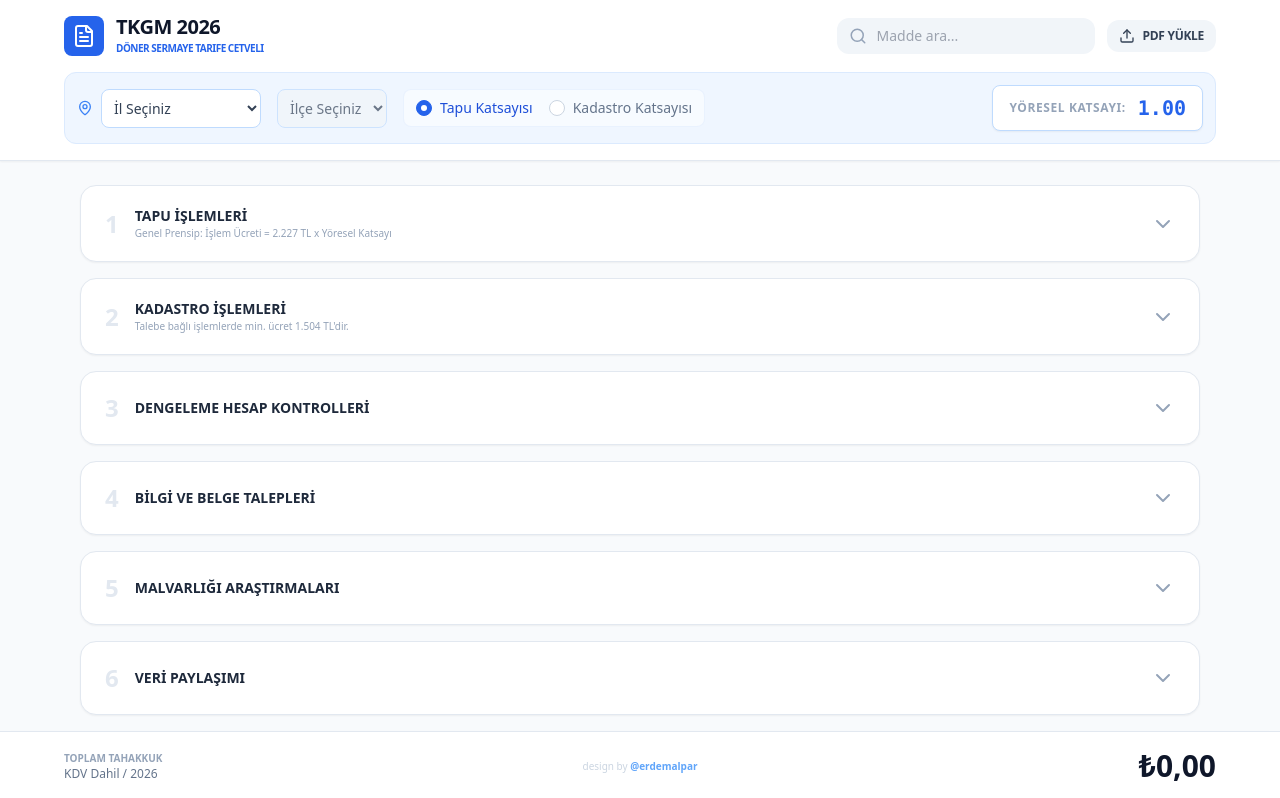
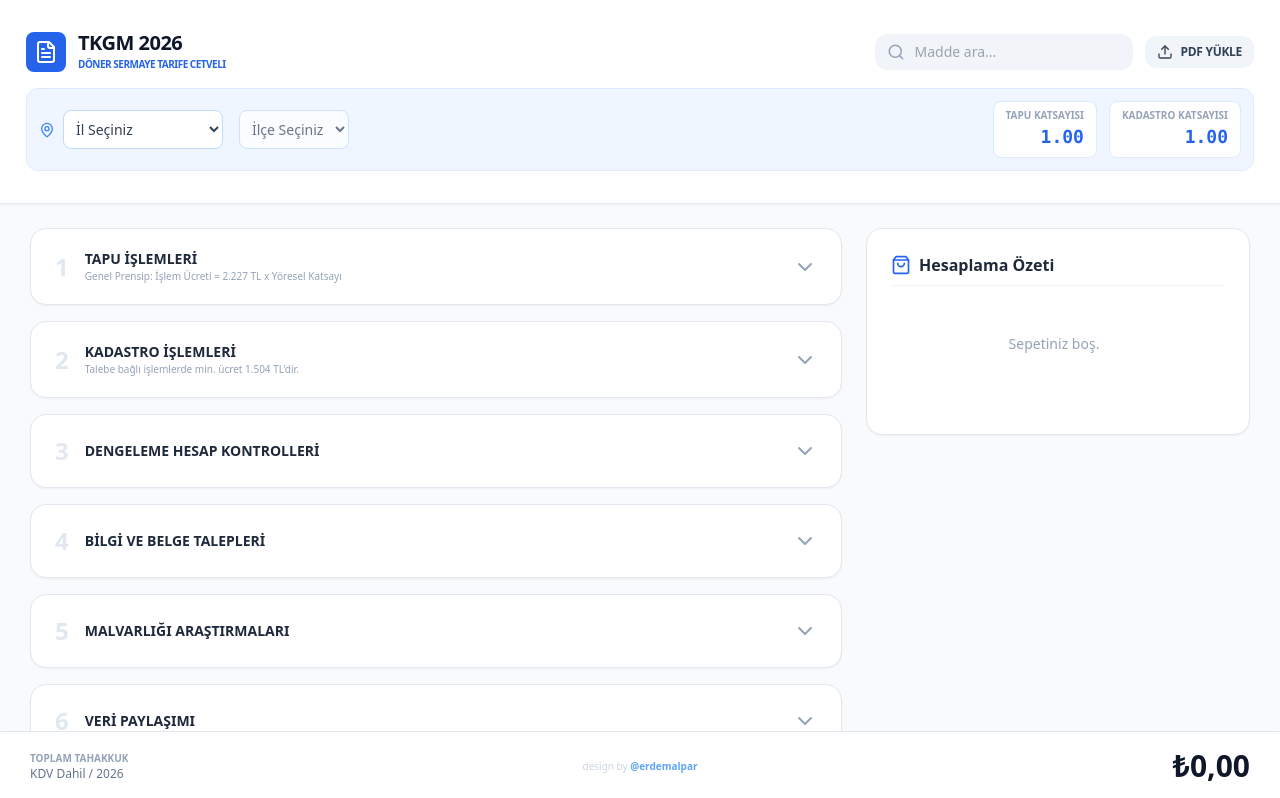
Before and after one commit to erdemalpar/TKGM2026TarifeCetveli, a React (Vite) app: page / in a window 1280 px wide. Shown: the top 798 px of the page. Built offline with nearby package versions, Linux system fonts and the light colour scheme.

Commit message:
feat: Add shopping cart, hybrid coefficient logic, and layout updates

```diff
--- a/src/App.jsx
+++ b/src/App.jsx
@@ -1,5 +1,5 @@
 import React, { useState, useMemo, useEffect } from 'react';
-import { Search, FileText, ChevronDown, ChevronUp, AlertTriangle, MapPin, Database, X, Check, Copy, Upload, FileJson, Download, Table as TableIcon, Save, AlertCircle } from 'lucide-react';
+import { Search, FileText, ChevronDown, ChevronUp, AlertTriangle, MapPin, Database, X, Check, Copy, Upload, FileJson, Download, Table as TableIcon, Save, AlertCircle, ShoppingBag, Trash2 } from 'lucide-react';
 import rawDefaultData from './data/defaultYoreselKatSayilar';
 import { tariffData as rawTariffData } from './data/tariffData';
 
@@ -55,7 +55,7 @@ const App = () => {
 
     const [selectedCity, setSelectedCity] = useState('');
     const [selectedDistrict, setSelectedDistrict] = useState('');
-    const [coefficientType, setCoefficientType] = useState('tapu'); // 'tapu' | 'kadastro'
+    // coefficientType removed, logic is now automatic per section
     const [expandedSections, setExpandedSections] = useState({});
     const [quantities, setQuantities] = useState({});
 
@@ -72,6 +72,31 @@ const App = () => {
         return false;
     }, [quantities]);
 
+    // --- KATSAYI MANTIĞI ---
+    const activeCoefficients = useMemo(() => {
+        let t = 1, k = 1;
+
+        // 1. Öncelik: Seçili İlçe (Her zaman öncelikli)
+        if (selectedCity && selectedDistrict) {
+            const city = cities.find(c => c.name === selectedCity);
+            const dist = city?.districts.find(d => d.name === selectedDistrict);
+            if (dist) {
+                t = dist.kv || 1;
+                k = dist.kadastro_kv || 1;
+            }
+        }
+        // 2. Öncelik: Manuel Mod (İlçe yoksa fallback)
+        else if (isManualMode) {
+            t = yoreselKatsayi;
+            k = yoreselKatsayi;
+        }
+
+        // Diğer işlemler (Section 1 ve 2 harici) Manuel Moddaysa input değerini, değilse 1'i kullanır.
+        const other = isManualMode ? yoreselKatsayi : 1;
+
+        return { 1: t, 2: k, other: other };
+    }, [isManualMode, yoreselKatsayi, selectedCity, selectedDistrict, cities]);
+
     // Modal State
     const [isDataModalOpen, setIsDataModalOpen] = useState(false);
     const [isProcessing, setIsProcessing] = useState(false);
@@ -85,47 +110,46 @@ const App = () => {
     const MIN_KADASTRO_UCRETI = 1504.00;
 
     // --- HESAPLAMA MANTIĞI ENJEKSİYONU ---
-    const getIslemUcreti = () => GOSTERGE * yoreselKatsayi;
-    const getIlaveUcret = () => ILAVE_GOSTERGE * yoreselKatsayi;
+    const processedTariffData = useMemo(() => {
+        return rawTariffData.map(section => {
+            // Section'a göre katsayı seç
+            const katsayi = activeCoefficients[section.id] || activeCoefficients.other;
+            const getIslemUcreti = () => GOSTERGE * katsayi;
+            const getIlaveUcret = () => ILAVE_GOSTERGE * katsayi;
 
-    const processedTariffData = useMemo(() => {
-        return rawTariffData.map(section => ({
+            return {
                 ...section,
                 items: section.items.map(item => {
                     let newItem = { ...item };
+
                     // Formül enjeksiyonu
                     if (item.type === 'formula') {
                         if (item.code === "1.3.1") newItem.calc = (qty) => qty * 2 * getIslemUcreti();
-                    else if (["1.3.2", "1.6"].includes(item.code)) newItem.calc = (qty) => (getIslemUcreti() + (Math.max(0, qty - 1) * getIlaveUcret())) * 2; // Basit yaklaşım
+                        else if (["1.3.2", "1.6"].includes(item.code)) newItem.calc = (qty) => (getIslemUcreti() + (Math.max(0, qty - 1) * getIlaveUcret())) * 2;
                         else if (["1.6"].includes(item.code)) newItem.calc = (qty) => qty * getIslemUcreti() * 2;
                         else if (["1.7", "1.8"].includes(item.code)) newItem.calc = (qty) => qty * getIslemUcreti() * 4;
                         else if (["1.2.2", "1.4", "1.5", "1.9", "1.10.2"].includes(item.code)) newItem.calc = (qty) => getIslemUcreti() + (Math.max(0, qty - 1) * getIlaveUcret());
                         else if (["1.1.1.2", "1.1.2.2", "1.1.3.2"].includes(item.code)) newItem.calc = (qty) => getIslemUcreti() + (Math.max(0, qty - 1) * getIlaveUcret());
                         else newItem.calc = (qty) => qty * getIslemUcreti();
                     }
-                // Özel fixler
+                    else if (item.type === 'kadastro_formula') {
+                        newItem.type = 'formula'; // Convert to formula for uniform handling
+                        newItem.calc = (qty) => Math.max(MIN_KADASTRO_UCRETI, (item.basePrice * katsayi) * qty);
+                    }
+
+                    // Özel Fixler
                     if (item.code === "1.3.2") newItem.calc = (qty) => (getIslemUcreti() + (Math.max(0, qty - 1) * getIlaveUcret())) * 2;
                     if (item.code === "1.6") newItem.calc = (qty) => qty * getIslemUcreti() * 2;
                     if (item.code === "1.10.2") newItem.calc = (qty) => 2215.00 + (Math.max(0, qty - 1) * ILAVE_GOSTERGE);
+
                     return newItem;
                 })
-        }));
-    }, [yoreselKatsayi]); // Sadece katsayı değiştiğinde yeniden hesapla
+            };
+        });
+    }, [activeCoefficients]);
 
     // --- EFFECTS ---
-    useEffect(() => {
-        if (isManualMode) return; // Manuel moddaysa otomatik güncellemeyi engelle
 
-        if (selectedCity && selectedDistrict) {
-            const city = cities.find(c => c.name === selectedCity);
-            const district = city?.districts.find(d => d.name === selectedDistrict);
-            if (district) {
-                // Seçilen türe göre katsayıyı güncelle
-                const yeniKatsayi = coefficientType === 'tapu' ? district.kv : district.kadastro_kv;
-                setYoreselKatsayi(yeniKatsayi || 0);
-            }
-        }
-    }, [selectedCity, selectedDistrict, cities, coefficientType, isManualMode]);
 
     // --- HANDLERS ---
     const handleCityChange = (e) => {
@@ -206,7 +230,6 @@ const App = () => {
         if (!qty) return 0;
         if (item.type === 'fixed') return item.price * qty;
         if (item.type === 'formula') return item.calc(qty);
-        if (item.type === 'kadastro_formula') return Math.max(MIN_KADASTRO_UCRETI, (item.basePrice * yoreselKatsayi) * qty);
         return 0;
     };
 
@@ -223,8 +246,8 @@ const App = () => {
         <div className="min-h-screen bg-[#f8fafc] text-[#1e293b] font-sans antialiased pb-28">
             {/* Header */}
             <header className="bg-white border-b border-slate-200 sticky top-0 z-40 px-4 py-4 shadow-sm">
-                <div className="max-w-6xl mx-auto flex flex-col items-center gap-4">
-                    <div className="w-full flex md:flex-row flex-col items-center justify-between gap-4">
+                <div className="w-full px-[10px] py-4 space-y-4">
+                    <div className="flex flex-col md:flex-row md:items-center justify-between gap-4">
                         <div className="flex items-center gap-3">
                             <div className="bg-blue-600 p-2 rounded-lg"><FileText className="text-white" size={24} /></div>
                             <div>
@@ -247,69 +270,31 @@ const App = () => {
                         <div className="flex items-center gap-2 w-full md:w-auto">
                             <MapPin size={16} className={isManualMode ? "text-amber-500" : "text-blue-500"} />
                             <select
-                                className={`border text-sm rounded-lg p-2 outline-none transition-colors w-full md:w-auto ${isManualMode ? 'bg-slate-50 text-slate-400 border-amber-200 cursor-not-allowed' : 'bg-white text-slate-700 border-blue-200'}`}
+                                className={`border text-sm rounded-lg p-2 outline-none transition-colors w-full md:w-auto ${isManualMode ? 'bg-white text-slate-700 border-amber-200' : 'bg-white text-slate-700 border-blue-200'}`}
                                 value={selectedCity}
                                 onChange={handleCityChange}
-                                disabled={isManualMode}
                             >
                                 <option value="">İl Seçiniz</option>
-                                {cities.map(c => <option key={c.name} value={c.name}>{c.name}</option>)}
+                                {cities.map(c => <option key={c.id} value={c.name}>{c.name}</option>)}
                             </select>
                         </div>
                         <div className="flex items-center gap-2 w-full md:w-auto">
                             <select
-                                className={`border text-sm rounded-lg p-2 outline-none transition-colors w-full md:w-auto ${isManualMode ? 'bg-slate-50 text-slate-400 border-amber-200 cursor-not-allowed' : 'bg-white text-slate-700 border-blue-200 disabled:bg-slate-100'}`}
+                                className={`border text-sm rounded-lg p-2 outline-none transition-colors w-full md:w-auto ${isManualMode ? 'bg-white text-slate-700 border-amber-200' : 'bg-white text-slate-700 border-blue-200'}`}
                                 value={selectedDistrict}
                                 onChange={(e) => setSelectedDistrict(e.target.value)}
-                                disabled={!selectedCity || isManualMode}
+                                disabled={!selectedCity}
                             >
                                 <option value="">İlçe Seçiniz</option>
                                 {selectedCity && cities.find(c => c.name === selectedCity)?.districts.map((d, i) => <option key={i} value={d.name}>{d.name}</option>)}
                             </select>
                         </div>
 
-                        {/* Radio Buttons for Coefficient Type */}
-                        <div className={`flex items-center gap-4 px-3 py-2 rounded-lg border transition-all ${isManualMode ? 'bg-slate-50 border-slate-200 opacity-60 cursor-not-allowed grayscale' : 'bg-white/50 border-blue-100/50'}`}>
-                            <label className={`flex items-center gap-2 select-none group ${isManualMode ? 'cursor-not-allowed' : 'cursor-pointer'}`}>
-                                <div className={`w-4 h-4 rounded-full border flex items-center justify-center transition-colors ${coefficientType === 'tapu' && !isManualMode ? 'border-blue-600 bg-blue-600' : 'border-slate-300 bg-white'}`}>
-                                    {coefficientType === 'tapu' && !isManualMode && <div className="w-1.5 h-1.5 bg-white rounded-full" />}
-                                    {coefficientType === 'tapu' && isManualMode && <div className="w-1.5 h-1.5 bg-slate-400 rounded-full" />}
-                                </div>
-                                <input
-                                    type="radio"
-                                    className="hidden"
-                                    name="katsayiTuru"
-                                    value="tapu"
-                                    checked={coefficientType === 'tapu'}
-                                    onChange={() => !isManualMode && setCoefficientType('tapu')}
-                                    disabled={isManualMode}
-                                />
-                                <span className={`text-sm font-medium transition-colors ${coefficientType === 'tapu' && !isManualMode ? 'text-blue-700' : 'text-slate-500'}`}>Tapu Katsayısı</span>
-                            </label>
-
-                            <label className={`flex items-center gap-2 select-none group ${isManualMode ? 'cursor-not-allowed' : 'cursor-pointer'}`}>
-                                <div className={`w-4 h-4 rounded-full border flex items-center justify-center transition-colors ${coefficientType === 'kadastro' && !isManualMode ? 'border-blue-600 bg-blue-600' : 'border-slate-300 bg-white'}`}>
-                                    {coefficientType === 'kadastro' && !isManualMode && <div className="w-1.5 h-1.5 bg-white rounded-full" />}
-                                    {coefficientType === 'kadastro' && isManualMode && <div className="w-1.5 h-1.5 bg-slate-400 rounded-full" />}
-                                </div>
-                                <input
-                                    type="radio"
-                                    className="hidden"
-                                    name="katsayiTuru"
-                                    value="kadastro"
-                                    checked={coefficientType === 'kadastro'}
-                                    onChange={() => !isManualMode && setCoefficientType('kadastro')}
-                                    disabled={isManualMode}
-                                />
-                                <span className={`text-sm font-medium transition-colors ${coefficientType === 'kadastro' && !isManualMode ? 'text-blue-700' : 'text-slate-500'}`}>Kadastro Katsayısı</span>
-                            </label>
-                        </div>
-
-                        <div className={`flex items-center gap-3 ml-auto px-4 py-2 rounded-lg border shadow-sm transition-all ${isManualMode ? 'bg-white border-amber-300 shadow-amber-100 ring-4 ring-amber-50' : 'bg-white border-blue-200'}`}>
-                            <span className={`text-xs font-bold uppercase tracking-wider ${isManualMode ? 'text-amber-600' : 'text-slate-400'}`}>
-                                {isManualMode ? 'Manuel Katsayı:' : 'Yöresel Katsayı:'}
-                            </span>
+                        {/* Katsayı Bilgileri */}
+                        <div className="flex flex-wrap items-center gap-3 ml-auto">
                             {isManualMode ? (
+                                <div className="flex items-center gap-3 px-4 py-2 rounded-lg border shadow-sm bg-white border-amber-300 shadow-amber-100 ring-4 ring-amber-50">
+                                    <span className="text-xs font-bold uppercase tracking-wider text-amber-600">Manuel Katsayı:</span>
                                     <div className="flex items-center gap-1">
                                         <input
                                             type="number"
@@ -324,18 +309,28 @@ const App = () => {
                                             <button onClick={() => setYoreselKatsayi(k => Math.max(0, Number((k - 0.01).toFixed(2))))} className="text-amber-400 hover:text-amber-600 bg-amber-50 rounded px-1"><ChevronDown size={12} /></button>
                                         </div>
                                     </div>
+                                </div>
                             ) : (
-                                <div className="text-xl font-black text-blue-600 font-mono">
-                                    {yoreselKatsayi.toFixed(2)}
+                                <>
+                                    <div className="flex flex-col items-end px-3 py-1.5 bg-white border border-blue-100 rounded-lg">
+                                        <span className="text-[10px] font-bold text-slate-400 uppercase">Tapu Katsayısı</span>
+                                        <span className="text-lg font-black text-blue-600 font-mono">{activeCoefficients[1].toFixed(2)}</span>
                                     </div>
+                                    <div className="flex flex-col items-end px-3 py-1.5 bg-white border border-blue-100 rounded-lg">
+                                        <span className="text-[10px] font-bold text-slate-400 uppercase">Kadastro Katsayısı</span>
+                                        <span className="text-lg font-black text-blue-600 font-mono">{activeCoefficients[2].toFixed(2)}</span>
+                                    </div>
+                                </>
                             )}
                         </div>
                     </div>
                 </div>
             </header>
 
-            {/* Liste */}
-            <main className="max-w-6xl mx-auto mt-6 px-4 space-y-4">
+            {/* Liste ve Sepet */}
+            <div className="w-full mt-6 px-[30px] flex flex-col lg:flex-row gap-6 items-start">
+                {/* Sol Panel: Tarife Listesi */}
+                <main className="flex-1 space-y-4 w-full">
                     {filteredData.map(section => (
                         <div key={section.id} className="bg-white rounded-2xl border border-slate-200 shadow-sm overflow-hidden">
                             <button onClick={() => toggleSection(section.id)} className="w-full px-6 py-5 flex items-center justify-between hover:bg-slate-50 transition-colors">
@@ -355,7 +350,7 @@ const App = () => {
                                                     <tr key={item.code} className={qty > 0 ? 'bg-blue-50/30' : 'hover:bg-slate-50'}>
                                                         <td className="px-6 py-4 font-mono font-bold text-blue-600/70 text-xs pt-5">{item.code}</td>
                                                         <td className="px-6 py-4"><div className={qty > 0 ? 'text-blue-900 font-semibold' : 'text-slate-700 font-semibold'}>{item.desc}</div>{item.info && <div className="text-[10px] text-amber-600 bg-amber-50 inline-flex px-2 rounded mt-1"><AlertTriangle size={10} className="mr-1" />{item.info}</div>}</td>
-                                                    <td className="px-6 py-4"><input type="number" placeholder="0" min="0" className={`w-24 px-3 py-2 border rounded-lg text-sm font-bold outline-none ${qty > 0 ? 'border-blue-300 text-blue-700' : 'border-slate-200'}`} onChange={(e) => handleQtyChange(item.code, e.target.value)} /><div className="text-[10px] text-slate-400 mt-1 uppercase">{item.unit}</div></td>
+                                                        <td className="px-6 py-4"><input type="number" value={qty > 0 ? qty : ''} placeholder="0" min="0" className={`w-24 px-3 py-2 border rounded-lg text-sm font-bold outline-none ${qty > 0 ? 'border-blue-300 text-blue-700' : 'border-slate-200'}`} onChange={(e) => handleQtyChange(item.code, e.target.value)} /><div className="text-[10px] text-slate-400 mt-1 uppercase">{item.unit}</div></td>
                                                         <td className="px-6 py-4 text-right pt-5"><div className={qty > 0 ? 'text-blue-700 font-bold text-lg' : 'text-slate-300 font-bold text-lg'}>{qty > 0 ? formatCurrency(total) : '-'}</div></td>
                                                     </tr>
                                                 );
@@ -368,9 +363,66 @@ const App = () => {
                     ))}
                 </main>
 
+                {/* Sağ Panel: Sepet (Sticky) */}
+                <aside className="w-full lg:w-96 flex-shrink-0 lg:sticky lg:top-24 space-y-4">
+                    <div className="bg-white rounded-2xl border border-slate-200 shadow-sm p-6">
+                        <h3 className="font-bold text-slate-800 mb-4 flex items-center gap-2 pb-2 border-b border-slate-100">
+                            <ShoppingBag size={20} className="text-blue-600" />
+                            <span>Hesaplama Özeti</span>
+                        </h3>
+
+                        <div className="space-y-4 mb-6 max-h-[60vh] overflow-y-auto pr-2 custom-scrollbar">
+                            {processedTariffData.flatMap(s => s.items).filter(i => quantities[i.code] > 0).length === 0 ? (
+                                <div className="text-center py-8 text-slate-400 text-sm">
+                                    Sepetiniz boş.
+                                </div>
+                            ) : (
+                                processedTariffData.flatMap(s => s.items).map(item => {
+                                    const qty = quantities[item.code];
+                                    if (!qty) return null;
+                                    const total = calculateTotal(item, qty);
+                                    return (
+                                        <div key={item.code} className="flex flex-col gap-1 text-sm border-b border-dashed border-slate-100 last:border-0 pb-3 last:pb-0">
+                                            <div className="flex justify-between items-start">
+                                                <span className="font-medium text-slate-700 leading-tight">{item.desc}</span>
+                                                <button onClick={() => handleQtyChange(item.code, 0)} className="text-slate-300 hover:text-red-500 transition-colors"><Trash2 size={14} /></button>
+                                            </div>
+                                            <div className="flex justify-between items-center text-xs text-slate-500">
+                                                <span>{item.code} - {qty} {item.unit}</span>
+                                                <span className="font-bold text-slate-800">{formatCurrency(total)}</span>
+                                            </div>
+                                        </div>
+                                    )
+                                })
+                            )}
+                        </div>
+
+                        {/* Alt Bölüm: Toplamlar */}
+                        {processedTariffData.flatMap(s => s.items).some(i => quantities[i.code] > 0) && (
+                            <div className="bg-slate-50 -mx-6 -mb-6 p-6 border-t border-slate-100 rounded-b-2xl">
+                                <div className="space-y-2 mb-4">
+                                    <div className="flex justify-between items-center text-xs text-slate-500">
+                                        <span>Tapu İşlemleri ({processedTariffData.find(s => s.id === 1)?.items.filter(i => quantities[i.code] > 0).length || 0})</span>
+                                        <span className="font-semibold">{formatCurrency(processedTariffData.find(s => s.id === 1)?.items.reduce((acc, item) => acc + calculateTotal(item, quantities[item.code] || 0), 0) || 0)}</span>
+                                    </div>
+                                    <div className="flex justify-between items-center text-xs text-slate-500">
+                                        <span>Kadastro İşlemleri ({processedTariffData.find(s => s.id === 2)?.items.filter(i => quantities[i.code] > 0).length || 0})</span>
+                                        <span className="font-semibold">{formatCurrency(processedTariffData.find(s => s.id === 2)?.items.reduce((acc, item) => acc + calculateTotal(item, quantities[item.code] || 0), 0) || 0)}</span>
+                                    </div>
+                                </div>
+                                <div className="flex justify-between items-center pt-4 border-t border-slate-200">
+                                    <span className="font-bold text-slate-700">Genel Toplam</span>
+                                    <span className="font-black text-2xl text-blue-600">{formatCurrency(processedTariffData.reduce((acc, sec) => acc + sec.items.reduce((sa, it) => sa + calculateTotal(it, quantities[it.code]), 0), 0))}</span>
+                                </div>
+                            </div>
+                        )}
+                    </div>
+                </aside>
+            </div>
+
             {/* Footer */}
-            <div className="fixed bottom-0 left-0 right-0 bg-white border-t border-slate-200 p-4 z-40 shadow-lg">
-                <div className="max-w-6xl mx-auto flex justify-between items-center relative">
+            <div className="fixed bottom-0 left-0 right-0 bg-white border-t border-slate-200 py-4 px-[30px] z-40 shadow-lg">
+                <div className="w-full flex justify-between items-center relative">
                     <div>
                         <p className="text-[10px] font-bold text-slate-400 uppercase">Toplam Tahakkuk</p>
                         <p className="text-xs text-slate-500">KDV Dahil / 2026</p>
```
Lines whose indentation alone changed are shown as unchanged.
